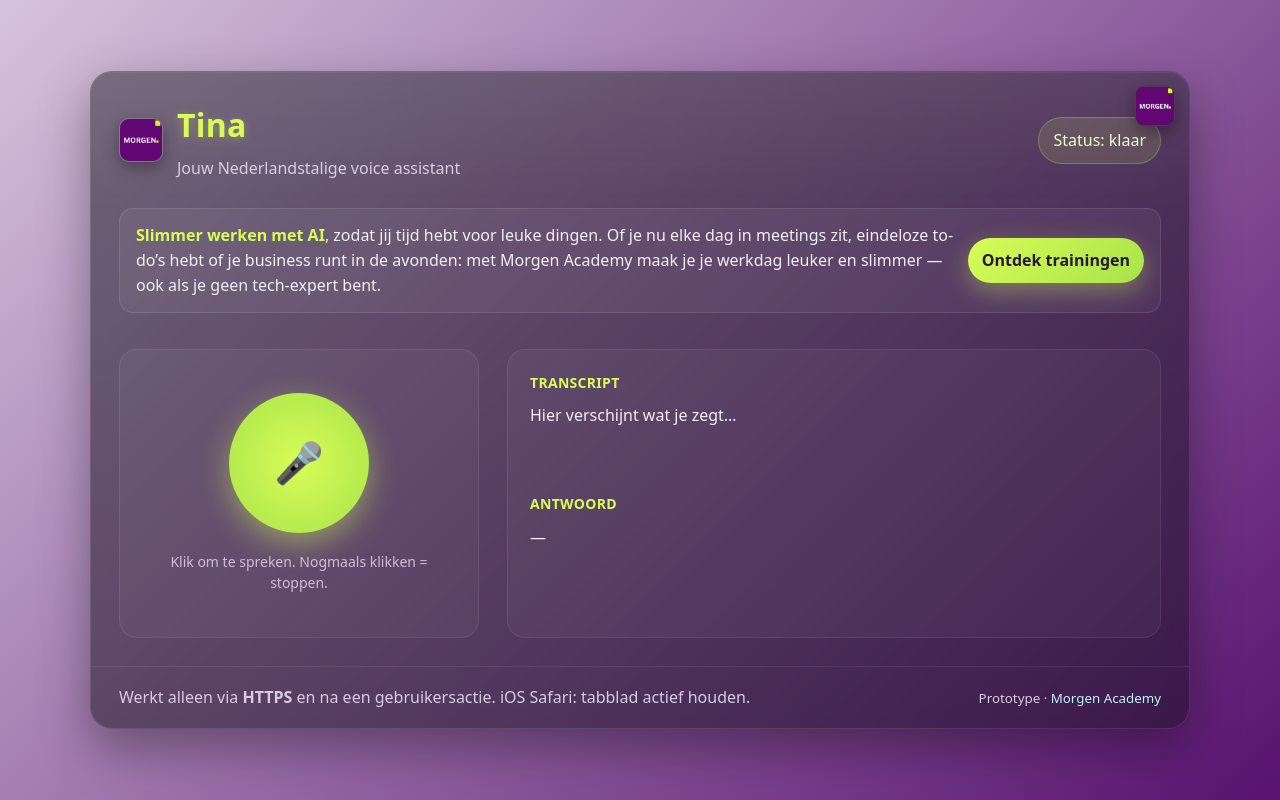
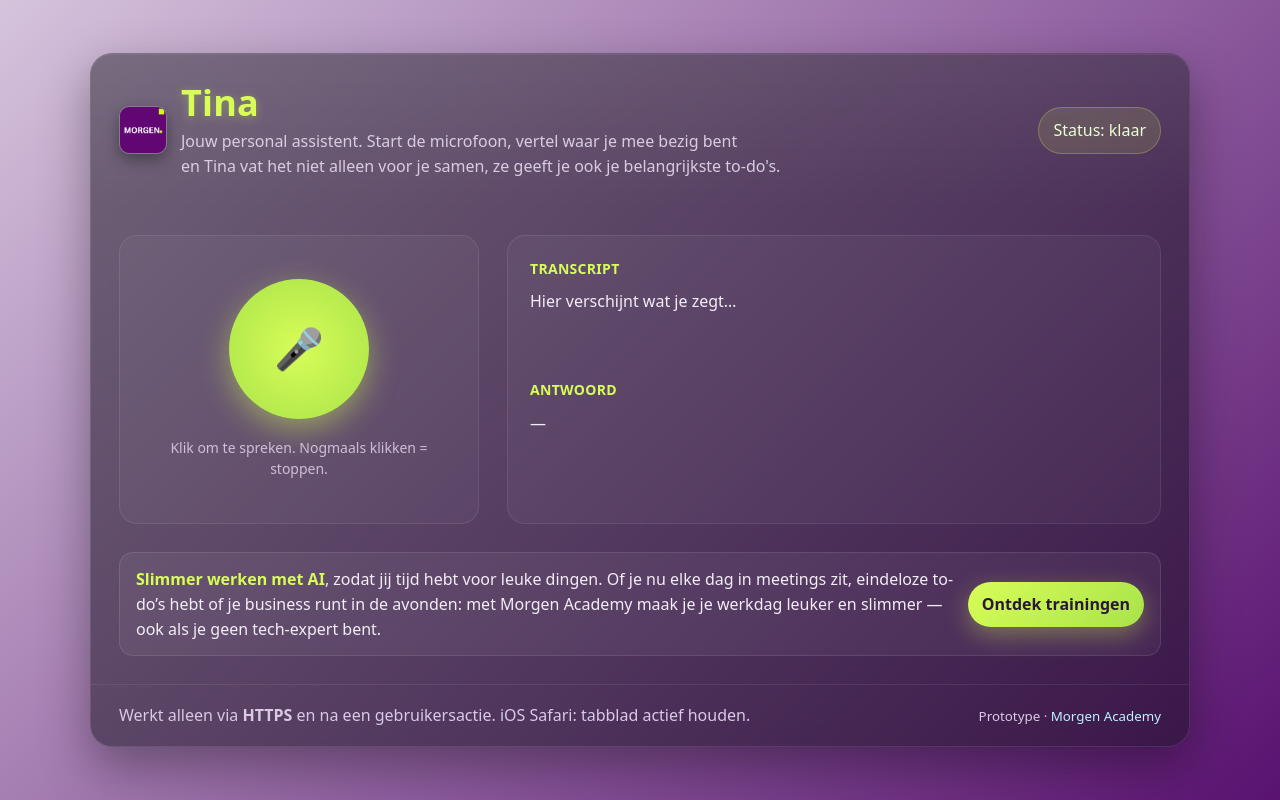
Before and after one commit to harmenvanheist-dotcom/Tina-voice, a plain HTML site: page index.html in a window 1280 px wide. Drawn offline with Linux system fonts and the light colour scheme.

Commit message:
Update index.html

```diff
--- a/index.html
+++ b/index.html
@@ -33,20 +33,6 @@
       position: relative;
     }
 
-    /* Persistent logo badge (always visible) */
-    .logo-badge {
-      position: absolute;
-      top: 14px;
-      right: 14px;
-      width: 40px; height: 40px;
-      border-radius: 9px;
-      overflow: hidden;
-      border: 1px solid rgba(255,255,255,.15);
-      box-shadow: 0 6px 16px rgba(0,0,0,.35);
-      background: #2a1737;
-    }
-    .logo-badge img { width: 100%; height: 100%; display: block; }
-
     header {
       padding: clamp(18px, 3vw, 28px);
       display: grid;
@@ -59,20 +45,23 @@
       display: flex; align-items: center; gap: 14px;
     }
     .brand .logo {
-      width: 44px; height: 44px; border-radius: 10px; overflow: hidden;
+      width: 48px; height: 48px; border-radius: 10px; overflow: hidden;
       border: 1px solid rgba(255,255,255,.15);
       box-shadow: 0 6px 16px rgba(0,0,0,.35);
+      flex: 0 0 auto;
     }
     .brand .logo img { width: 100%; height: 100%; display: block; }
-    .brand-title { display: grid; gap: 6px; }
+    .brand-title { display: grid; gap: 6px; align-items: start; }
     .brand-title h1 {
       margin: 0;
-      font-size: clamp(22px, 3.2vw, 32px);
+      /* iets groter dan vorige versie */
+      font-size: clamp(24px, 3.6vw, 36px);
       letter-spacing: .2px;
       color: #D8FD57;
       text-shadow: 0 2px 10px rgba(216,253,87,.3);
+      line-height: 1.15;
     }
-    .brand-title p { margin: 0; color: #dfd3e6; opacity: .95; }
+    .brand-title p { margin: 0; color: #dfd3e6; opacity: .95; max-width: 70ch; }
 
     .status-chip {
       justify-self: end;
@@ -81,34 +70,6 @@
       border: 1px solid rgba(216,253,87,.25); white-space: nowrap;
       font-variant-numeric: tabular-nums;
     }
-
-    /* CTA banner */
-    .cta {
-      margin: 0 clamp(18px, 3vw, 28px) 8px;
-      padding: 14px 16px;
-      border: 1px solid rgba(255,255,255,0.10);
-      border-radius: 14px;
-      background: rgba(255,255,255,0.05);
-      display: grid;
-      grid-template-columns: 1fr auto;
-      gap: 12px;
-      align-items: center;
-    }
-    .cta p {
-      margin: 0;
-      color: #f3edf7;
-    }
-    .cta p b { color: #D8FD57; }
-    .cta .btn {
-      display: inline-block;
-      padding: 10px 14px;
-      background: linear-gradient(135deg,#D8FD57,#a8e34a);
-      color: #2a1737;
-      border-radius: 999px;
-      font-weight: 600;
-      box-shadow: 0 8px 24px rgba(216,253,87,.35);
-    }
-    .cta .btn:hover { transform: translateY(-1px); }
 
     .grid {
       display: grid; grid-template-columns: 360px 1fr;
@@ -145,34 +106,54 @@
       100% { box-shadow: 0 12px 30px rgba(255,107,107,.45); transform: scale(1); }
     }
     .hint { color: #d9cae5; opacity: .9; font-size: 14px; }
+
+    /* CTA blok onder de tool */
+    .cta-wrap {
+      padding: 0 clamp(18px, 3vw, 28px) clamp(22px, 3vw, 28px);
+    }
+    .cta {
+      padding: 14px 16px;
+      border: 1px solid rgba(255,255,255,0.10);
+      border-radius: 14px;
+      background: rgba(255,255,255,0.05);
+      display: grid;
+      grid-template-columns: 1fr auto;
+      gap: 12px;
+      align-items: center;
+    }
+    .cta p { margin: 0; color: #f3edf7; }
+    .cta p b { color: #D8FD57; }
+    .cta .btn {
+      display: inline-block;
+      padding: 10px 14px;
+      background: linear-gradient(135deg,#D8FD57,#a8e34a);
+      color: #2a1737;
+      border-radius: 999px;
+      font-weight: 600;
+      box-shadow: 0 8px 24px rgba(216,253,87,.35);
+      white-space: nowrap;
+    }
+    .cta .btn:hover { transform: translateY(-1px); }
+
     footer { padding: clamp(12px, 2vw, 18px) clamp(18px, 3vw, 28px); display: flex; justify-content: space-between; gap: 12px; color: #d9cae5; border-top: 1px solid rgba(255,255,255,0.08); }
     footer a { color: #bff1ff; }
   </style>
 </head>
 <body>
   <div class="shell">
-    <!-- Always-visible small logo badge (click → home) -->
-    <a class="logo-badge" href="https://morgenacademy.nl" target="_blank" rel="noopener">
-      <img src="logo.png" alt="Morgen Academy logo">
-    </a>
-
     <header>
       <div class="brand">
-        <div class="logo"><img src="logo.png" alt="Morgen Academy"></div>
+        <a class="logo" href="https://morgenacademy.nl" target="_blank" rel="noopener" aria-label="Ga naar Morgen Academy">
+          <img src="logo.png" alt="Morgen Academy logo">
+        </a>
         <div class="brand-title">
           <h1>Tina</h1>
-          <p>Jouw Nederlandstalige voice assistant</p>
+          <p>Jouw personal assistent. Start de microfoon, vertel waar je mee bezig bent <br>en Tina vat het niet alleen voor je samen, ze geeft je ook je belangrijkste to-do's.</p>
         </div>
       </div>
       <div></div>
       <div id="statusChip" class="status-chip">Status: klaar</div>
     </header>
-
-    <!-- CTA teaser -->
-    <div class="cta">
-      <p><b>Slimmer werken met AI</b>, zodat jij tijd hebt voor leuke dingen. Of je nu elke dag in meetings zit, eindeloze to-do’s hebt of je business runt in de avonden: met Morgen Academy maak je je werkdag leuker en slimmer — ook als je geen tech‑expert bent.</p>
-      <a class="btn" href="https://morgenacademy.nl" target="_blank" rel="noopener">Ontdek trainingen</a>
-    </div>
 
     <div class="grid">
       <section class="control panel">
@@ -188,6 +169,14 @@
         <h2>Antwoord</h2>
         <div id="response" class="content">—</div>
       </section>
+    </div>
+
+    <!-- CTA teaser ONDER de tool -->
+    <div class="cta-wrap">
+      <div class="cta">
+        <p><b>Slimmer werken met AI</b>, zodat jij tijd hebt voor leuke dingen. Of je nu elke dag in meetings zit, eindeloze to-do’s hebt of je business runt in de avonden: met Morgen Academy maak je je werkdag leuker en slimmer — ook als je geen tech‑expert bent.</p>
+        <a class="btn" href="https://morgenacademy.nl" target="_blank" rel="noopener">Ontdek trainingen</a>
+      </div>
     </div>
 
     <footer>
```
